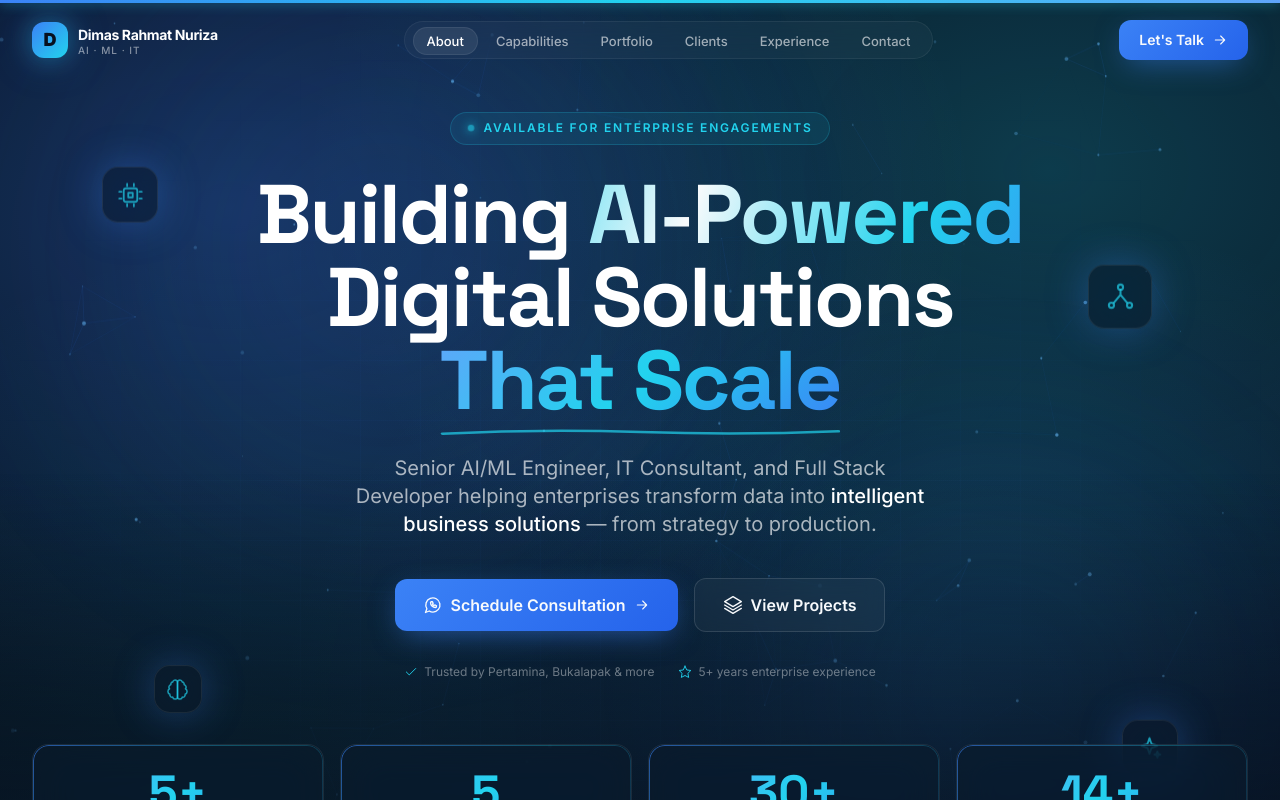
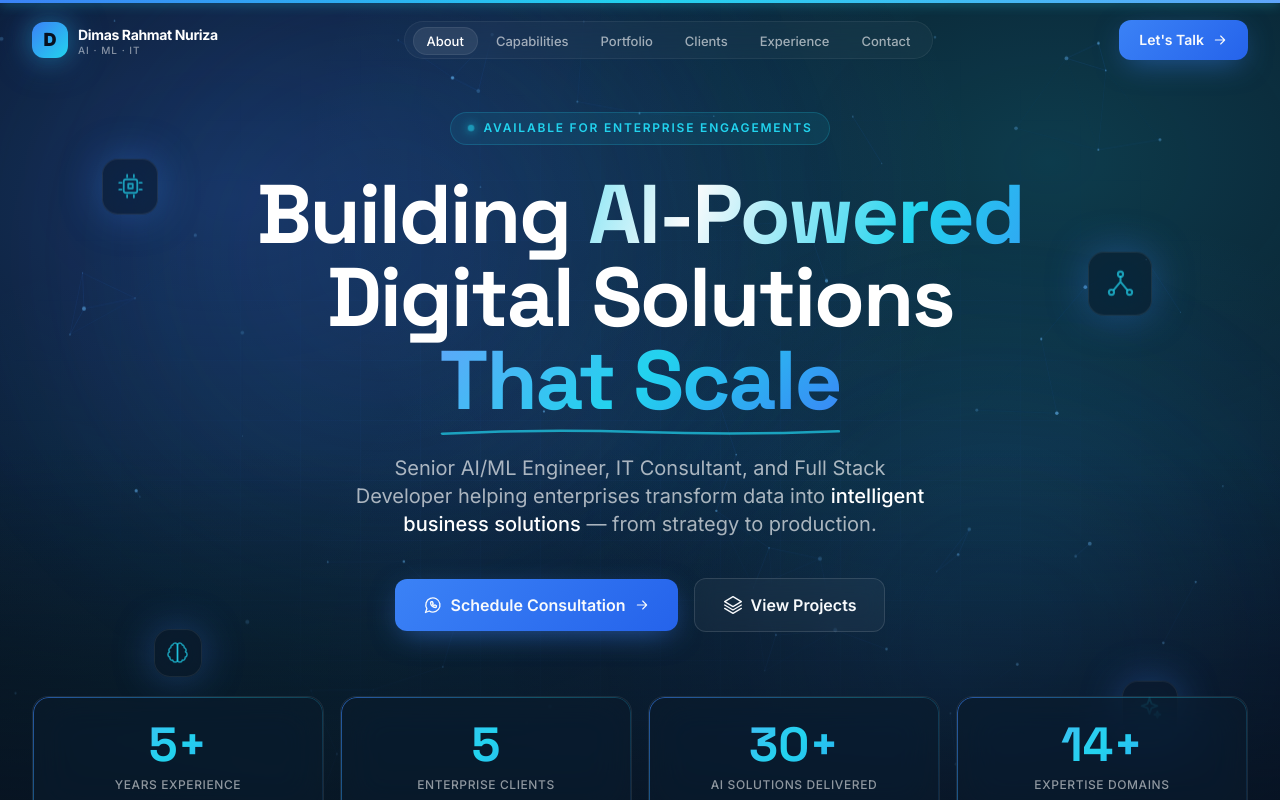
Before and after one commit to dimasrahmatnuriza29/portofolio, a Next.js app: page / in a window 1280 px wide. Shown: the top 800 px of the page. Built offline with nearby package versions, Linux system fonts and the light colour scheme.

Commit message:
Remove trust line from Hero

```diff
--- a/src/components/sections/Hero.tsx
+++ b/src/components/sections/Hero.tsx
@@ -142,22 +142,6 @@ export function Hero() {
             </MagneticButton>
           </motion.div>
 
-          {/* Trust line */}
-          <motion.div
-            initial={{ opacity: 0 }}
-            animate={{ opacity: 1 }}
-            transition={{ duration: 0.7, delay: 0.7 }}
-            className="mt-8 flex flex-wrap items-center justify-center gap-x-6 gap-y-2 text-xs text-white/40"
-          >
-            <span className="flex items-center gap-1.5">
-              <Icon name="check" className="w-3.5 h-3.5 text-cyan-accent" />
-              Trusted by Pertamina, Bukalapak &amp; more
-            </span>
-            <span className="hidden sm:flex items-center gap-1.5">
-              <Icon name="star" className="w-3.5 h-3.5 text-cyan-accent" />
-              5+ years enterprise experience
-            </span>
-          </motion.div>
 
           {/* Animated Metrics */}
           <motion.div
```
